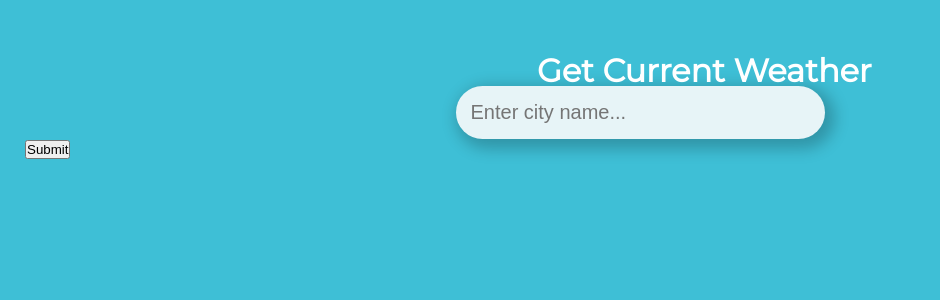
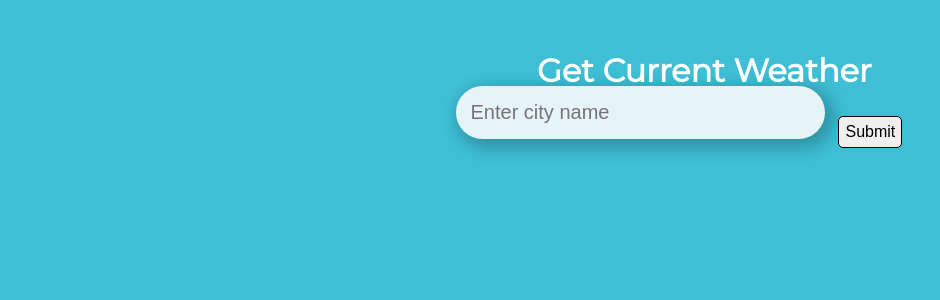
Before and after one commit to TyEverton/React-Weather-App, a React (Create React App) app: page / in a window 1280 px wide. Shown: the top 300 px of the page, without its empty margins (0-940 px from the left). Built offline with nearby package versions, Linux system fonts and the light colour scheme.

Commit message:
working to add submit button

```diff
--- a/src/App.js
+++ b/src/App.js
@@ -17,7 +17,9 @@ function App() {
           setWeather(result)
           setQuery('')
         })
+        this.handleClick = this.handleClick.bind(this)
     }
+
   }
 
   const dateBuilder = (d) => {
@@ -62,7 +64,7 @@ function App() {
           <input
             type="text"
             className="searchBar"
-            placeholder="Enter city name..."
+            placeholder="Enter city name"
             onChange={(event) => setQuery(event.target.value)}
             value={query}
             onKeyPress={search}
--- a/src/index.css
+++ b/src/index.css
@@ -17,16 +17,16 @@ body {
   background-color: rgb(62, 191, 214);
 }
 
-.app {
+/* .app {
   background-image: url();
   background-size: cover;
   background-position: bottom;
   transition: 0.4 ease-out;
-}
+} */
 
-.app.warm {
+/* .app.warm {
   background-image: url();
-}
+} */
 
 /* I will need to find images i want to use for the weather images. Hot, cold, rainy, snowy etc for the "app" and "app.warm" classes above */
 
@@ -48,7 +48,15 @@ main {
 }
 
 .submitBtn {
-
+  position: absolute;
+  left: 65.5%;
+  top: 14.5%;
+  height: 2em;
+  width: 4em;
+  border-style: solid;
+  border-width: 1px;
+  border-radius: 5px;
+  font-size: 1rem;
 }
 
 .searchBox .searchBar {
```
